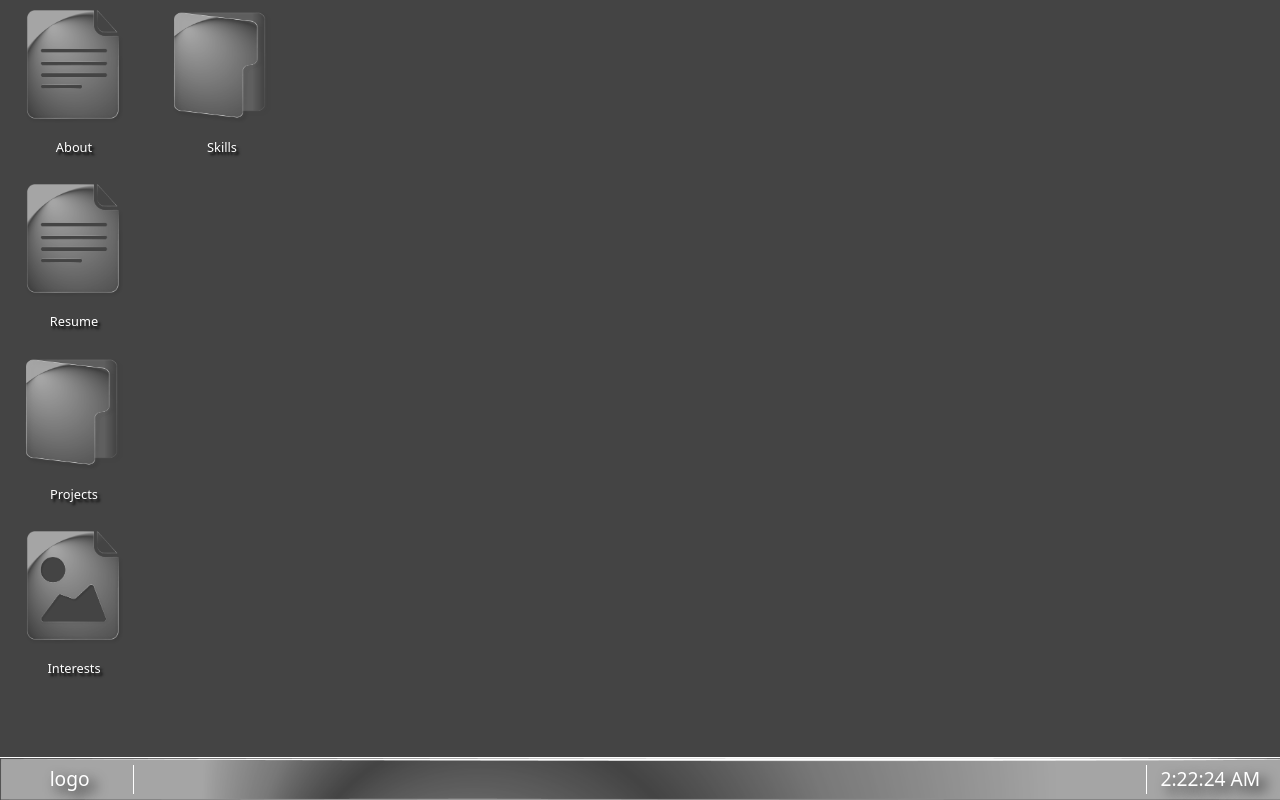
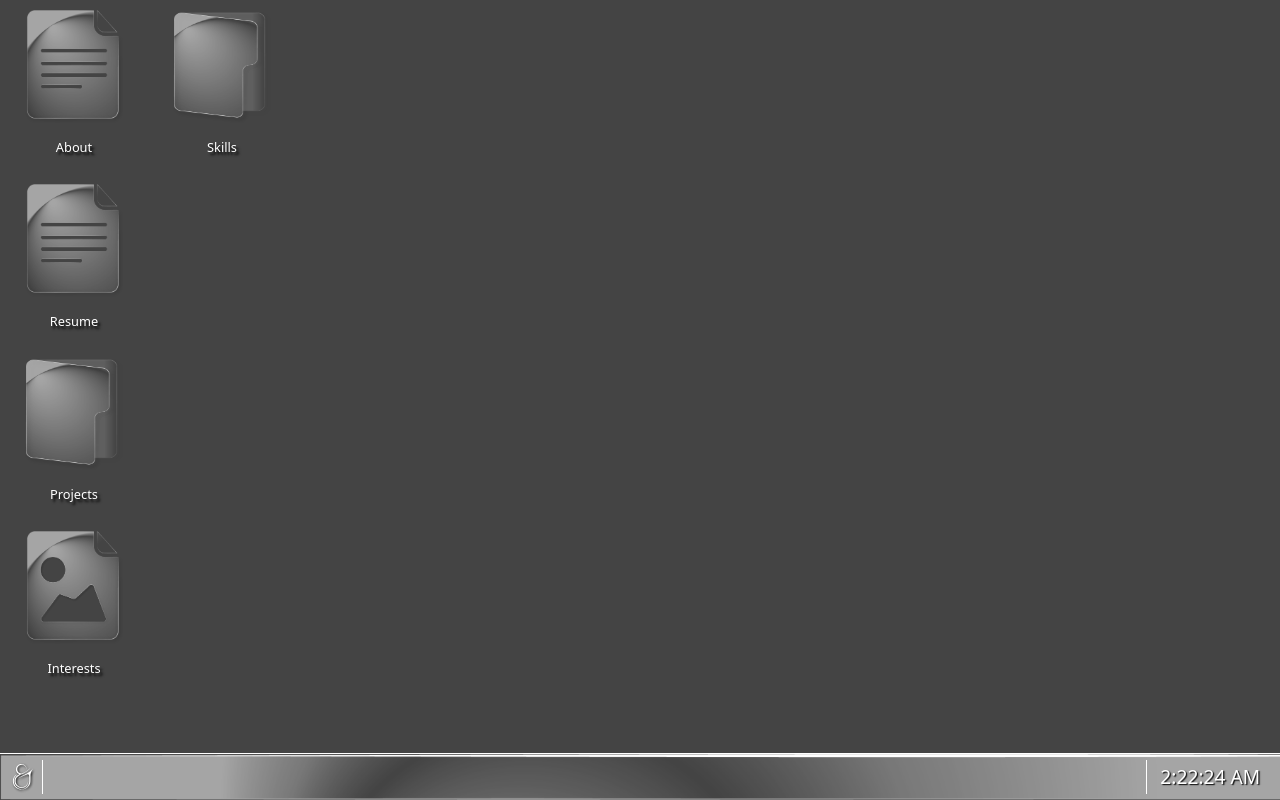
Before and after one commit to erica-joseph/Portfolio, a React (Vite) app: page / in a window 1280 px wide. Built offline with nearby package versions, Linux system fonts and the light colour scheme.

Commit message:
Finished with styling. All errors consolidated

```diff
--- a/src/App.jsx
+++ b/src/App.jsx
@@ -159,7 +159,12 @@ function App() {
           <div className="toolbar_base" style={{backgroundImage: `url(${toolbar_image})`}}>
             <div className="toolbar_logo" onClick={() => setIsVisible(prev => !prev)}>
 
-              logo
+              <svg className="logo_image" xmlns="http://www.w3.org/2000/svg" id="a" data-name="Layer 1" viewBox="0 0 165.997537 213.288789">
+            <path d="M74.267557,85.825333l-.940002.940002-.360046-.369995c.429993-.190002.869995-.380005,1.300049-.570007Z" fill="#fff"></path>
+            <path d="M84.457559,75.63533c19.859985-8.47998,37.969971-20.789978,53.669983-35.700012,4.549988-4.279968,8.869995-8.809998,13.099976-13.440002-3.940002,4.869995-8,9.660034-12.309998,14.22998-12.969971,13.790039-27.709961,25.880005-44.299988,35.210022-6.530029,3.72998-13.429993,6.869995-20.349976,9.890015-.430054.190002-.870056.380005-1.300049.570007-4.219971,1.829956-8.429993,3.630005-12.549988,5.51001-10.98999,5.009949-20.98999,11.579956-28.349976,21.129944,0,0-.02002-.019958-.070007-.059998-2.190002,3.240051-4,6.75-5.330017,10.570007-6.369995,18.309998-3.059998,40.200012,10.960022,54.23999,22.149963,22.970032,61.149963,19.390015,79.339966-6.849976,5.990051-8.429993,9.990051-18.710022,10.360046-29.26001,0,0-.25,0,0,0s0,0,0,0c1.099976,50.590027-58.559998,76.130005-95.26001,41.820007-24.400024-22.349976-25.940002-62.969971.829956-84.179993,4.310059-3.530029,9.100037-6.419983,14.150024-8.76001l8.202885-4.198049c-11.273063-3.614593-21.020093-12.235896-25.892888-23.211925-7.890015-17.350037-2.679993-37.75,10.919983-50.630005C64.777506-10.704697,105.237528-.244675,114.17753,32.585342c1.039978,4.119995.890015,8.349976.799988,12.529968,0,0,.25,0,0,0s0,0,0,0c-.450012-8.109985-3.649963-15.98999-8.380005-22.529968C85.547525-6.024704,39.597513,4.375321,36.127542,40.575333c-.354248,15.520935,7.901855,29.413818,20.756653,35.123688,12.783417,5.678146,24.998077.991226,27.573364-.06369Z" fill="#fff"></path>
+            <path d="M153.247537,51.705338c2.432312-2.222626,4.878784-4.493195,7.337189-6.812469,1.831696-1.728027,3.635895-3.450867,5.412811-5.167572,0,0-.001197.001707-.003574.005094-12.2557,17.461392-18.921119,38.251951-19.027103,59.584817-.021952,4.418475-.069873,8.830289-.149315,13.230096-.480042,13.730042.539978,32.280029-2.650024,45.75-1.25,5.77002-3.320007,11.600037-6.22998,16.780029l-1.419983,2.609985-1.640015,2.47998c-21.730042,33.140015-69.590027,43.25-103,21.910034-36.150024-22.200012-42.410034-72-14.380005-103.350037,5.200012-5.75,18.770004-13.653305,18.770004-13.653305C-.372473,114.321991-.992453,167.485306,35.587503,196.765335c20.690002,16.589966,49.300049,17.899963,71.480042,3.349976,15.049988-9.700012,25.669983-25.880005,28.570007-43.5,1.820007-10.099976,1.209961-22.299988.959961-32.779968-.165718-8.083752-.275113-16.237215-.317081-24.399292-.05217-10.146178-10.97926-16.499838-19.802894-11.490734l-.00002.000011c-9.799988,4.719971-33.51001,12.710022-35.01001,13.210022-12.919983,4.279968-25.199951,10.429993-34.539978,20.589966,8.190002-11.210022,20.330017-19.059998,32.830017-24.75.563446-.256485,1.20575-.564545,2.5-1.159973,13.263092-4.670364,29.916168-12.12973,47.182617-24.295166,9.416077-6.634293,17.303558-13.462631,23.807373-19.834839" fill="#fff"></path>
+          </svg>
+
             </div>
             <div className="toolbar_tabs">
               {openTabs.map(({ id, type }) => (
--- a/src/Style/App.css
+++ b/src/Style/App.css
@@ -390,12 +390,17 @@ html, body {
 .toolbar_logo{
   user-select: none;
   border-right: white solid .01vw;
-  width: 10%;
+  width: fit-content;
   justify-content: center;
   align-items: center;
   display: flex;
   color: white;
   text-shadow: .5vw .5vw 1vw black;
+  box-sizing: border-box;
+  padding-top:.3vw;
+  padding-bottom:.3vw;
+  padding-left:.3vw;
+  padding-right:.5vw;
 }
 
 .toolbar_tabs{
@@ -412,7 +417,7 @@ html, body {
   align-items: center;
   display: flex;
   color: white;
-  text-shadow: .5vw .5vw 1vw black;
+  text-shadow: .1vw .1vw .1vw black;
   border-radius: .5vw;
 }
 
@@ -423,7 +428,7 @@ html, body {
   border-left: white solid .01vw;
   width: 10%;
   color: white;
-  text-shadow: .5vw .5vw 1vw black;
+  text-shadow: .1vw .1vw .1vw black;
 }
 
 .menu{
@@ -494,6 +499,12 @@ a:active {
   width: 2vw;
 }
 
+.logo_image{
+  width: 2vw;
+  height: 2vw;
+  filter:drop-shadow(.1vw .1vw .1vw black)
+}
+
 /*Troubleshooting*/
 .buttons{
   display: none;
--- a/src/Windows.jsx
+++ b/src/Windows.jsx
@@ -42,9 +42,9 @@ export function Resume() {
     <div className="resume">
 
     <TypewriterTitle text="Erica Joseph" speed={80} />
-    <left>Orlando, Florida </left>
+    <p stle = {{textAlign: 'right'}}>Orlando, Florida </p>
     |
-    <right><a href = "https://www.linkedin.com/in/erica-joseph-93b3501b1" target = "_blank" style = {{color: "black"}}> LinkedIn </a></right>
+    <a href = "https://www.linkedin.com/in/erica-joseph-93b3501b1" target = "_blank" style = {{color: "black", textAlign: 'right' }}> LinkedIn </a>
     |
     <a href="https://github.com/erica-joseph" target = "_blank" style = {{color: "black"}}> Github </a>
     |
```
